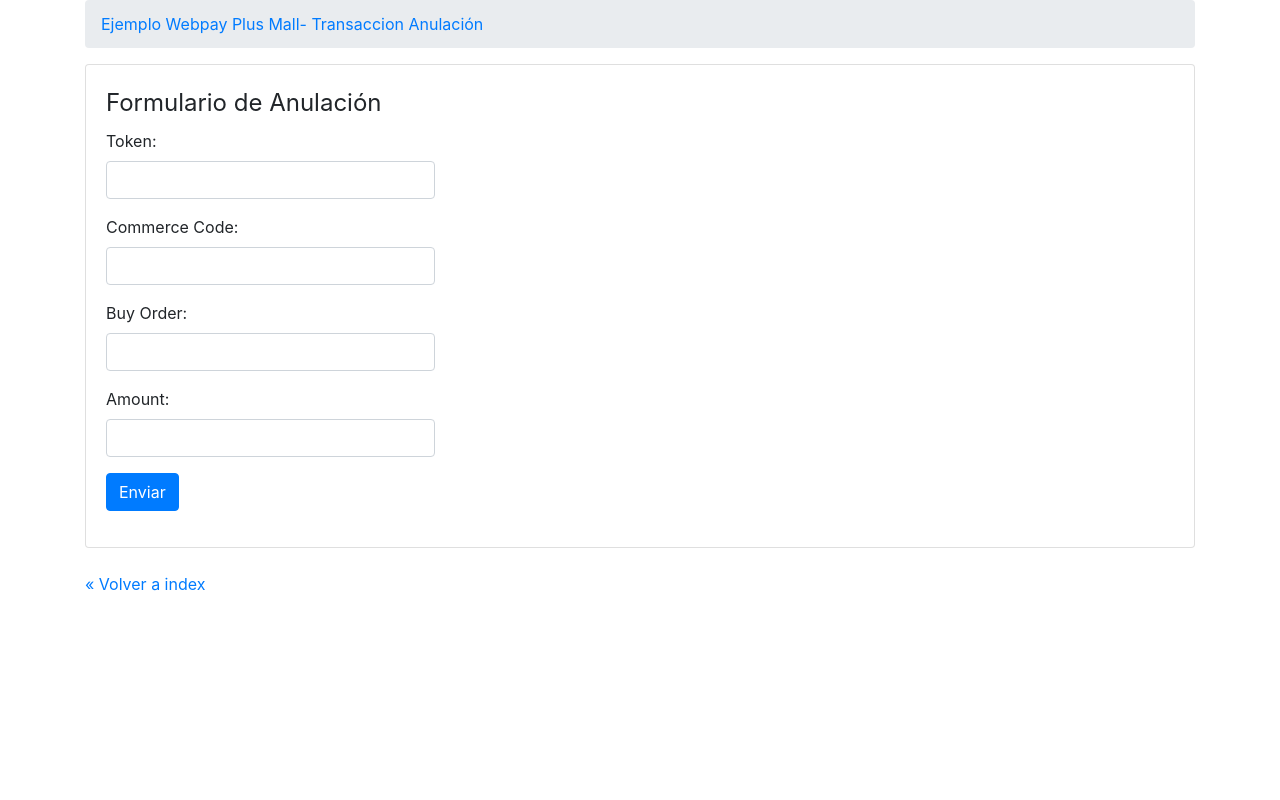
After one commit to TransbankDevelopers/transbank-sdk-python-webpay-rest-example, a Flask app: page /webpay-plus-mall/refund-form in a window 1280 px wide. The commit adds this page. Run offline with Flask 2, Linux system fonts and the light colour scheme; some libraries are stand-ins or nearby versions.

Commit message:
Add the refound method for webpay plus malll

```diff
--- a/templates/index.html
+++ b/templates/index.html
@@ -25,7 +25,7 @@
     <tr>
         <td>Webpay Plus Mall</td>
         <td><a href="/webpay-plus-mall/create">Crear Transacci&oacute;n</a></td>
-        <td><a href="/webpayplusmall-refund-form">Reembolsar Transacci&oacute;n</a></td>
+        <td><a href="/webpay-plus-mall/refund-form">Reembolsar Transacci&oacute;n</a></td>
         <td><a href="/webpayplusmall-status-form">Consultar Estado Transacci&oacute;n</a></td>
     </tr>
     <tr>
--- /dev/null
+++ b/templates/webpay/plus_mall/refund-form.html
@@ -0,0 +1,38 @@
+<html>
+<head>
+    <meta http-equiv="Content-Type" content="text/html; charset=UTF-8">
+    <title>Ejemplo Webpay Plus Mall- Transacci&oacute;n Anulaci&oacute;n</title>
+    {% include 'include/header.html' %}
+</head>
+
+<body class="container">
+    <nav aria-label="breadcrumb">
+    <ol class="breadcrumb">
+    <li class="breadcrumb-item"><a href="#">Ejemplo Webpay Plus Mall- Transaccion Anulaci&oacute;n</a></li>
+    </ol>
+    </nav>
+
+    <div class="card">
+    <div class="card-body col-sm-4">
+        <form id="formulario" action="/webpay-plus-mall/refund" method="POST">
+                <legend>Formulario de Anulaci&oacute;n</legend>
+                <div class="form-group">
+                    <label>Token:</label><input name="token_ws" class="form-control"/>
+                </div>
+                <div class="form-group">
+                    <label>Commerce Code:</label><input name="commerce_code" class="form-control"/>
+                </div>
+                <div class="form-group">
+                    <label>Buy Order:</label><input name="buy_order" class="form-control"/>
+                </div>
+                <div class="form-group">
+                    <label>Amount:</label><input name="amount" class="form-control"/>
+                </div>
+                <input name="enviar" type="submit" value="Enviar" class="btn btn-primary"/>
+        </form>
+    </div>
+    </div>
+<br>
+<a href="/">&laquo; Volver a index</a>
+</body>
+</html>
--- a/webpay_plus_mall/routes.py
+++ b/webpay_plus_mall/routes.py
@@ -12,7 +12,6 @@ from transbank.webpay.webpay_plus.request import MallTransactionCreateDetails
 
 @bp.route('create', methods=['GET'])
 def show_create():
-    print('123123123123131231231231312')
     return render_template('/webpay/plus_mall/create.html', dt=dt, timedelta=timedelta,
                            child_commerce_codes=child_commerce_codes)
 
@@ -53,3 +52,25 @@ def webpay_plus_commit():
     print("response: {}".format(response))
 
     return render_template('/webpay/plus_mall/commit.html', token=token, response=response)
+
+@bp.route('refund-form', methods=['GET'])
+def refund_form():
+    return render_template('/webpay/plus_mall/refund-form.html', dt=dt, timedelta=timedelta,
+                           child_commerce_codes=child_commerce_codes)
+
+@bp.route("refund", methods=["POST"])
+def webpay_plus__mall_refund():
+    token = request.form.get("token_ws")
+    amount = request.form.get("amount")
+    buy_order = request.form.get("buy_order")
+    commerce_code = request.form.get("commerce_code")
+    print("refund for token_ws: {} by amount: {} buy_order: {} commerce_code: {}".format(token, amount,buy_order, commerce_code))
+
+    try:
+        response = MallTransaction.refund(token=token, amount=amount, child_commerce_code=commerce_code,
+                              child_buy_order=buy_order)
+        print("response: {}".format(response))
+
+        return render_template("webpay/plus_mall/refund.html", token=token, amount=amount, response=response)
+    except TransbankError as e:
+        print(e.message)
```
Also changed, not shown: templates/webpay/plus_mall/refund.html (added, +29 -0 lines).
